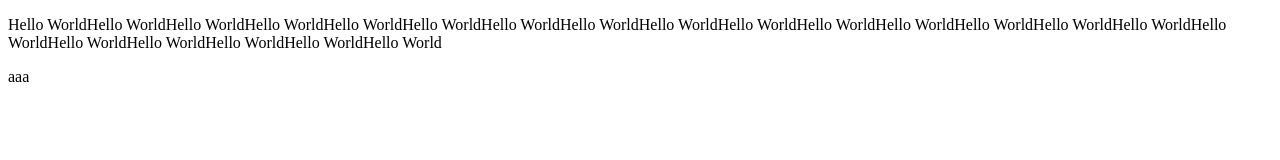
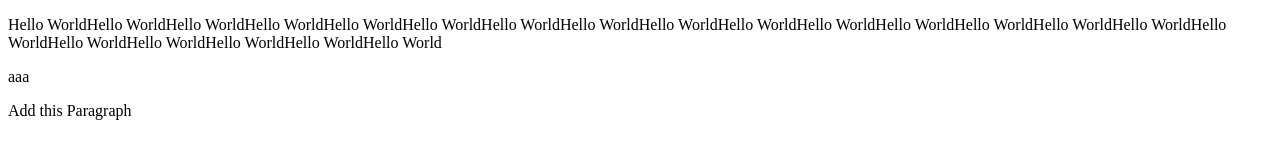
Before and after one commit to ryosuke-mizuno/webpack_practice, a plain HTML site: page index.html in a window 1280 px wide. Drawn offline with Linux system fonts and the light colour scheme.

Commit message:
[変更]Test Commit

```diff
--- a/index.html
+++ b/index.html
@@ -15,5 +15,6 @@
     </p>
 
     <p>aaa</p>
+    <p>Add this Paragraph</p>
   </body>
 </html>
```
